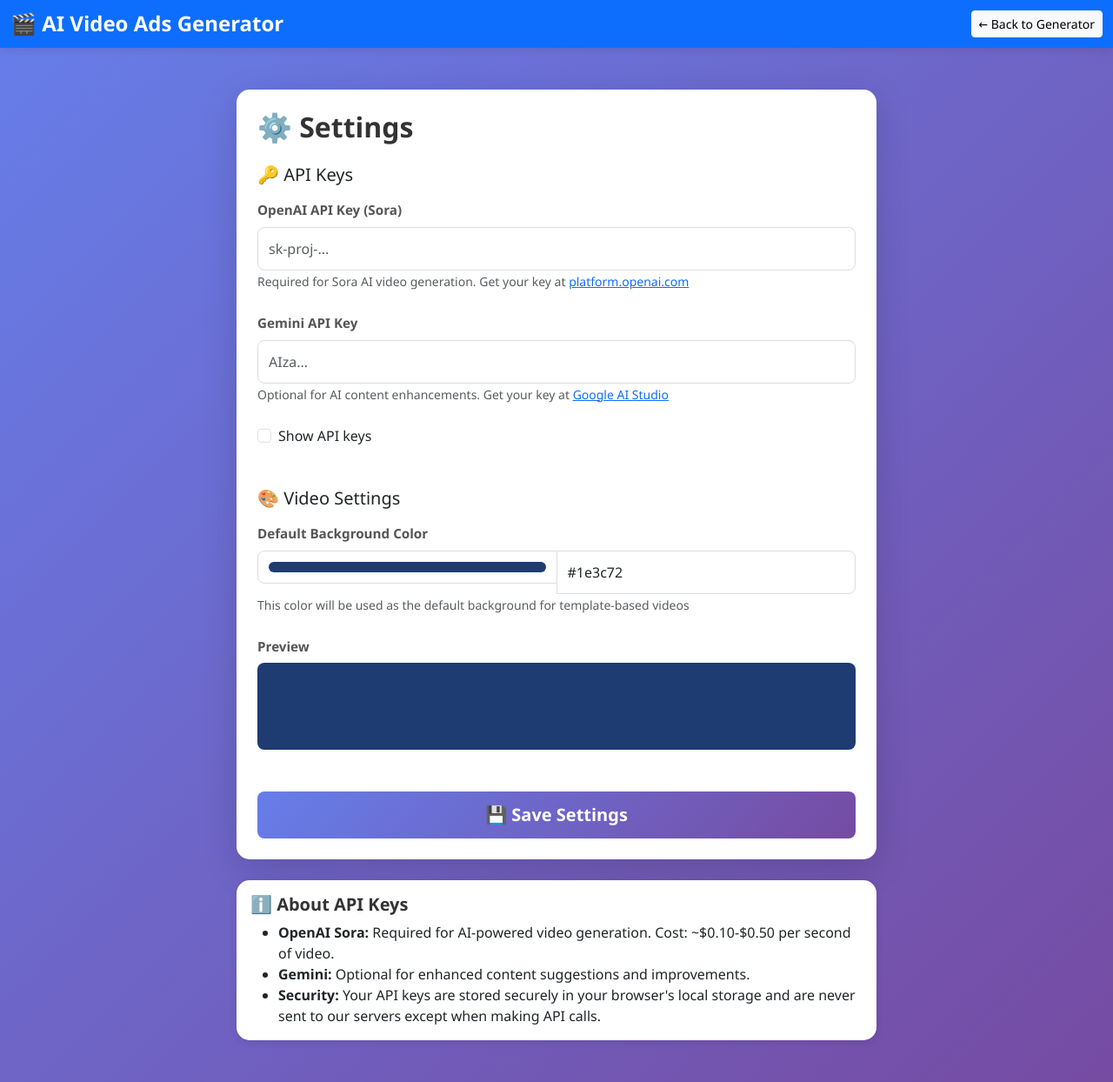
After one commit to julisunkan/vidad, a Flask app: page /settings in a window 1280 px wide. The commit adds this page. Shown: the whole page at 87% size. Run offline with Flask 3, Linux system fonts and the light colour scheme.

Commit message:
Assistant checkpoint: Add settings page with API keys and background color
Assistant generated file changes:
- templates/settings.html: Create settings page for API keys and background color
- static/js/settings.js: Create JavaScript for settings page functionality
- app.py: Add settings route, Accept background color and use saved API keys, Pass background color to video generator, Use API key from request for Sora generation, Pass API key to Sora generator
- templates/index.html: Add settings link to navigation
- static/js/app.js: Load API keys and background color from settings, Use saved OpenAI key for Sora generation
- sora_generator.py: Accept API key parameter, Use provided API key for client

---

User prompt:

Allow user to add and save their SORA (open AI) keys, Both the Gemini and open AI keys can be added and saved in settings tab. Also allow user to customize video background color

Replit-Commit-Author: Assistant
Replit-Commit-Session-Id: 8491eecc-6cd4-4cee-8d76-2aac211a905a
Replit-Commit-Event-Id: a42b38d7-cd92-4a2b-b74a-9fd9c7fd8f3b

```diff
--- a/app.py
+++ b/app.py
@@ -33,6 +33,10 @@ def index():
                          templates=VIDEO_TEMPLATES,
                          prompts=TEXT_PROMPTS)
 
+@app.route('/settings')
+def settings():
+    return render_template('settings.html')
+
 @app.route('/get_template/<int:template_id>')
 def get_template(template_id):
     template = next((t for t in VIDEO_TEMPLATES if t['id'] == template_id), None)
@@ -51,6 +55,11 @@ def generate_video_route():
         selected_prompt = request.form.get('text_prompt', '')
         custom_text = request.form.get('custom_text', '')
         gemini_api_key = request.form.get('gemini_api_key', '')
+        background_color = request.form.get('background_color', '#1e3c72')
+
+        # Convert hex color to RGB tuple
+        bg_color_hex = background_color.lstrip('#')
+        bg_color_rgb = tuple(int(bg_color_hex[i:i+2], 16) for i in (0, 2, 4))
 
         template = next((t for t in VIDEO_TEMPLATES if t['id'] == template_id), None)
         if not template:
@@ -103,7 +112,8 @@ def generate_video_route():
             images=uploaded_images,
             text_overlays=text_overlays,
             audio_file=audio_file,
-            output_path=video_path
+            output_path=video_path,
+            background_color=bg_color_rgb
         )
 
         session['last_video'] = video_filename
@@ -154,6 +164,7 @@ def generate_sora_video_route():
 
         size = data.get('size', '1280x720')
         use_image = data.get('use_image', False)
+        openai_api_key = data.get('openai_api_key', '')
 
         if not prompt:
             return jsonify({'error': 'Prompt is required'}), 400
@@ -189,7 +200,8 @@ def generate_sora_video_route():
                 prompt=prompt,
                 duration=duration,
                 size=size,
-                output_path=video_path
+                output_path=video_path,
+                api_key=openai_api_key
             )
 
         if result['success']:
--- /dev/null
+++ b/static/js/settings.js
@@ -0,0 +1,89 @@
+
+// Load saved settings on page load
+document.addEventListener('DOMContentLoaded', function() {
+    loadSettings();
+});
+
+// Color picker synchronization
+const bgColor = document.getElementById('bgColor');
+const bgColorHex = document.getElementById('bgColorHex');
+const colorPreview = document.getElementById('colorPreview');
+
+bgColor.addEventListener('input', function() {
+    bgColorHex.value = this.value;
+    colorPreview.style.backgroundColor = this.value;
+});
+
+bgColorHex.addEventListener('input', function() {
+    if (/^#[0-9A-F]{6}$/i.test(this.value)) {
+        bgColor.value = this.value;
+        colorPreview.style.backgroundColor = this.value;
+    }
+});
+
+// Show/hide API keys
+document.getElementById('showKeys').addEventListener('change', function() {
+    const openaiKey = document.getElementById('openaiKey');
+    const geminiKey = document.getElementById('geminiKey');
+
+    if (this.checked) {
+        openaiKey.type = 'text';
+        geminiKey.type = 'text';
+    } else {
+        openaiKey.type = 'password';
+        geminiKey.type = 'password';
+    }
+});
+
+// Save settings
+document.getElementById('settingsForm').addEventListener('submit', function(e) {
+    e.preventDefault();
+
+    const settings = {
+        openai_api_key: document.getElementById('openaiKey').value,
+        gemini_api_key: document.getElementById('geminiKey').value,
+        background_color: document.getElementById('bgColor').value
+    };
+
+    // Save to localStorage
+    localStorage.setItem('videoGenSettings', JSON.stringify(settings));
+
+    // Show success message
+    const successMessage = document.getElementById('successMessage');
+    const errorMessage = document.getElementById('errorMessage');
+
+    successMessage.classList.remove('d-none');
+    errorMessage.classList.add('d-none');
+
+    // Hide success message after 3 seconds
+    setTimeout(() => {
+        successMessage.classList.add('d-none');
+    }, 3000);
+});
+
+// Load settings from localStorage
+function loadSettings() {
+    const savedSettings = localStorage.getItem('videoGenSettings');
+
+    if (savedSettings) {
+        try {
+            const settings = JSON.parse(savedSettings);
+
+            if (settings.openai_api_key) {
+                document.getElementById('openaiKey').value = settings.openai_api_key;
+            }
+
+            if (settings.gemini_api_key) {
+                document.getElementById('geminiKey').value = settings.gemini_api_key;
+            }
+
+            if (settings.background_color) {
+                document.getElementById('bgColor').value = settings.background_color;
+                document.getElementById('bgColorHex').value = settings.background_color;
+                document.getElementById('colorPreview').style.backgroundColor = settings.background_color;
+            }
+        } catch (e) {
+            console.error('Error loading settings:', e);
+        }
+    }
+}
--- a/templates/index.html
+++ b/templates/index.html
@@ -11,6 +11,7 @@
     <nav class="navbar navbar-dark bg-primary">
         <div class="container-fluid">
             <span class="navbar-brand mb-0 h1">🎬 AI Video Ads Generator</span>
+            <a href="/settings" class="btn btn-light btn-sm">⚙️ Settings</a>
         </div>
     </nav>
 
--- /dev/null
+++ b/templates/settings.html
@@ -0,0 +1,116 @@
+
+<!DOCTYPE html>
+<html lang="en">
+<head>
+    <meta charset="UTF-8">
+    <meta name="viewport" content="width=device-width, initial-scale=1.0">
+    <title>Settings - AI Video Ads Generator</title>
+    <link href="https://cdn.jsdelivr.net/npm/bootstrap@5.3.0/dist/css/bootstrap.min.css" rel="stylesheet">
+    <link rel="stylesheet" href="{{ url_for('static', filename='css/style.css') }}">
+</head>
+<body>
+    <nav class="navbar navbar-dark bg-primary">
+        <div class="container-fluid">
+            <span class="navbar-brand mb-0 h1">🎬 AI Video Ads Generator</span>
+            <a href="/" class="btn btn-light btn-sm">← Back to Generator</a>
+        </div>
+    </nav>
+
+    <div class="container my-5">
+        <div class="row">
+            <div class="col-lg-8 mx-auto">
+                <div class="card shadow-lg">
+                    <div class="card-body p-4">
+                        <h2 class="card-title mb-4">⚙️ Settings</h2>
+
+                        <form id="settingsForm">
+                            <!-- API Keys Section -->
+                            <div class="mb-5">
+                                <h5 class="mb-3">🔑 API Keys</h5>
+
+                                <div class="mb-4">
+                                    <label for="openaiKey" class="form-label fw-bold">OpenAI API Key (Sora)</label>
+                                    <input type="password" class="form-control" id="openaiKey" name="openai_api_key"
+                                           placeholder="sk-proj-...">
+                                    <small class="form-text text-muted">
+                                        Required for Sora AI video generation. Get your key at
+                                        <a href="https://platform.openai.com/api-keys" target="_blank">platform.openai.com</a>
+                                    </small>
+                                </div>
+
+                                <div class="mb-4">
+                                    <label for="geminiKey" class="form-label fw-bold">Gemini API Key</label>
+                                    <input type="password" class="form-control" id="geminiKey" name="gemini_api_key"
+                                           placeholder="AIza...">
+                                    <small class="form-text text-muted">
+                                        Optional for AI content enhancements. Get your key at
+                                        <a href="https://makersuite.google.com/app/apikey" target="_blank">Google AI Studio</a>
+                                    </small>
+                                </div>
+
+                                <div class="form-check mb-3">
+                                    <input class="form-check-input" type="checkbox" id="showKeys">
+                                    <label class="form-check-label" for="showKeys">
+                                        Show API keys
+                                    </label>
+                                </div>
+                            </div>
+
+                            <!-- Video Settings Section -->
+                            <div class="mb-5">
+                                <h5 class="mb-3">🎨 Video Settings</h5>
+
+                                <div class="mb-4">
+                                    <label for="bgColor" class="form-label fw-bold">Default Background Color</label>
+                                    <div class="input-group">
+                                        <input type="color" class="form-control form-control-color" id="bgColor"
+                                               name="background_color" value="#1e3c72" title="Choose background color">
+                                        <input type="text" class="form-control" id="bgColorHex"
+                                               value="#1e3c72" placeholder="#1e3c72">
+                                    </div>
+                                    <small class="form-text text-muted">
+                                        This color will be used as the default background for template-based videos
+                                    </small>
+                                </div>
+
+                                <div class="mb-4">
+                                    <label class="form-label fw-bold">Preview</label>
+                                    <div id="colorPreview" style="height: 100px; border-radius: 8px; background-color: #1e3c72;"></div>
+                                </div>
+                            </div>
+
+                            <div class="d-grid gap-2">
+                                <button type="submit" class="btn btn-primary btn-lg">
+                                    💾 Save Settings
+                                </button>
+                            </div>
+                        </form>
+
+                        <div id="successMessage" class="alert alert-success mt-4 d-none">
+                            <strong>Success!</strong> Your settings have been saved.
+                        </div>
+
+                        <div id="errorMessage" class="alert alert-danger mt-4 d-none">
+                            <strong>Error:</strong> <span id="errorText"></span>
+                        </div>
+                    </div>
+                </div>
+
+                <div class="card shadow-sm mt-4">
+                    <div class="card-body">
+                        <h5 class="card-title">ℹ️ About API Keys</h5>
+                        <ul class="mb-0">
+                            <li><strong>OpenAI Sora:</strong> Required for AI-powered video generation. Cost: ~$0.10-$0.50 per second of video.</li>
+                            <li><strong>Gemini:</strong> Optional for enhanced content suggestions and improvements.</li>
+                            <li><strong>Security:</strong> Your API keys are stored securely in your browser's local storage and are never sent to our servers except when making API calls.</li>
+                        </ul>
+                    </div>
+                </div>
+            </div>
+        </div>
+    </div>
+
+    <script src="https://cdn.jsdelivr.net/npm/bootstrap@5.3.0/dist/js/bootstrap.bundle.min.js"></script>
+    <script src="{{ url_for('static', filename='js/settings.js') }}"></script>
+</body>
+</html>
```
Also changed, not shown: sora_generator.py (+5 -3 lines), static/js/app.js (+19 -1 lines).
